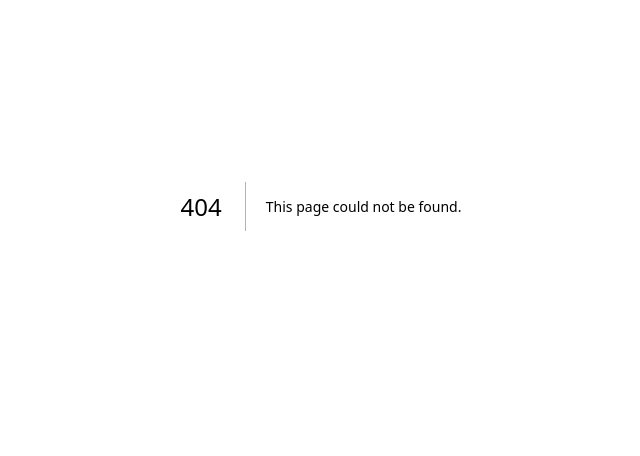
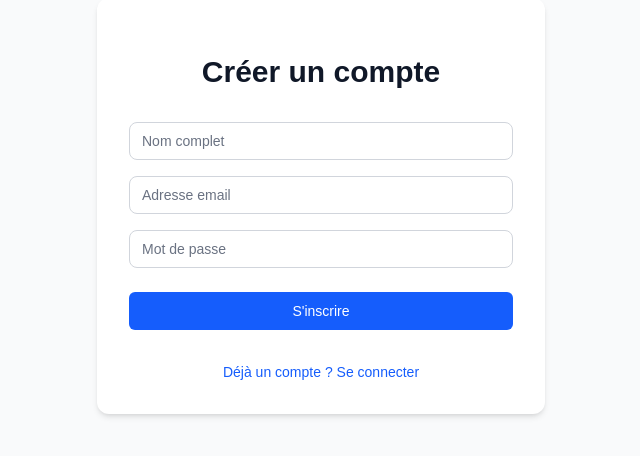
Before and after one commit to ajaajaaMohameda/ETS_GLOBAL, a Next.js app in the folder frontend/: page /register in a window 1280 px wide. Before the commit this address had no page. Shown: the part 194-650 px from the top of the page, without its empty margins (319-959 px from the left). Built offline with nearby package versions, Linux system fonts and the light colour scheme; no server answers.

Commit message:
feat: create register page and link to login

```diff
--- /dev/null
+++ b/frontend/src/app/register/page.tsx
@@ -0,0 +1,107 @@
+'use client';
+
+import { useState } from 'react';
+import { useRouter } from 'next/navigation';
+import { authService } from '@/services/auth.service';
+import Link from 'next/link';
+
+export default function RegisterPage() {
+  const router = useRouter();
+  const [name, setName] = useState('');
+  const [email, setEmail] = useState('');
+  const [password, setPassword] = useState('');
+  const [error, setError] = useState('');
+  const [isLoading, setIsLoading] = useState(false);
+
+  const handleSubmit = async (e: React.FormEvent) => {
+    e.preventDefault();
+    setError('');
+    setIsLoading(true);
+
+    try {
+      await authService.register(name, email, password);
+      router.push('/login');
+    } catch (err: any) {
+      setError('Erreur lors de l\'inscription. Veuillez vérifier vos informations.');
+    } finally {
+      setIsLoading(false);
+    }
+  };
+
+  return (
+    <div className="min-h-screen flex items-center justify-center bg-gray-50 py-12 px-4 sm:px-6 lg:px-8">
+      <div className="max-w-md w-full space-y-8 bg-white p-8 rounded-xl shadow-md">
+        <div>
+          <h2 className="mt-6 text-center text-3xl font-extrabold text-gray-900">
+            Créer un compte
+          </h2>
+        </div>
+
+        {error && (
+          <div className="bg-red-50 text-red-500 p-4 rounded-md text-sm text-center font-medium">
+            {error}
+          </div>
+        )}
+
+        <form className="mt-8 space-y-6" onSubmit={handleSubmit}>
+          <div className="space-y-4">
+            <div>
+              <label htmlFor="name" className="sr-only">Nom complet</label>
+              <input
+                id="name"
+                name="name"
+                type="text"
+                required
+                className="appearance-none rounded-lg relative block w-full px-3 py-2 border border-gray-300 placeholder-gray-500 text-gray-900 focus:outline-none focus:ring-blue-500 focus:border-blue-500 sm:text-sm"
+                placeholder="Nom complet"
+                value={name}
+                onChange={(e) => setName(e.target.value)}
+              />
+            </div>
+            <div>
+              <label htmlFor="email" className="sr-only">Adresse email</label>
+              <input
+                id="email"
+                name="email"
+                type="email"
+                required
+                className="appearance-none rounded-lg relative block w-full px-3 py-2 border border-gray-300 placeholder-gray-500 text-gray-900 focus:outline-none focus:ring-blue-500 focus:border-blue-500 sm:text-sm"
+                placeholder="Adresse email"
+                value={email}
+                onChange={(e) => setEmail(e.target.value)}
+              />
+            </div>
+            <div>
+              <label htmlFor="password" className="sr-only">Mot de passe</label>
+              <input
+                id="password"
+                name="password"
+                type="password"
+                required
+                className="appearance-none rounded-lg relative block w-full px-3 py-2 border border-gray-300 placeholder-gray-500 text-gray-900 focus:outline-none focus:ring-blue-500 focus:border-blue-500 sm:text-sm"
+                placeholder="Mot de passe"
+                value={password}
+                onChange={(e) => setPassword(e.target.value)}
+              />
+            </div>
+          </div>
+
+          <div>
+            <button
+              type="submit"
+              disabled={isLoading}
+              className="group relative w-full flex justify-center py-2 px-4 border border-transparent text-sm font-medium rounded-md text-white bg-blue-600 hover:bg-blue-700 focus:outline-none focus:ring-2 focus:ring-offset-2 focus:ring-blue-500 disabled:opacity-50 disabled:cursor-not-allowed transition-colors"
+            >
+              {isLoading ? 'Inscription en cours...' : 'S\'inscrire'}
+            </button>
+          </div>
+        </form>
+        <div className="text-center text-sm mt-4">
+          <Link href="/login" className="text-blue-600 hover:text-blue-500 font-medium">
+            Déjà un compte ? Se connecter
+          </Link>
+        </div>
+      </div>
+    </div>
+  );
+}
```
Also changed, not shown: frontend/src/lib/axios.ts (renamed from frontend/src/app/lib/axios.ts), frontend/src/services/auth.service.ts (renamed from frontend/src/app/services/auth.service.ts), frontend/src/types/index.ts (renamed from frontend/src/app/types/index.ts).
